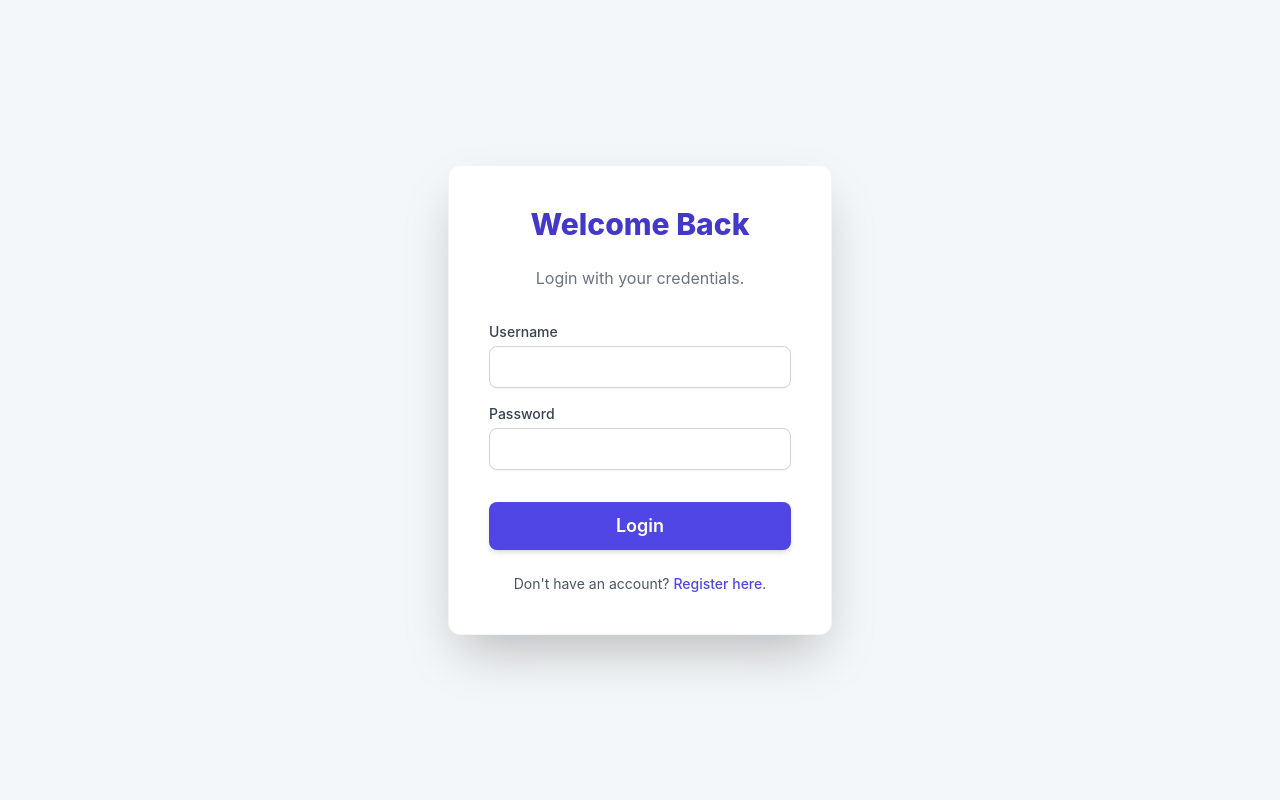
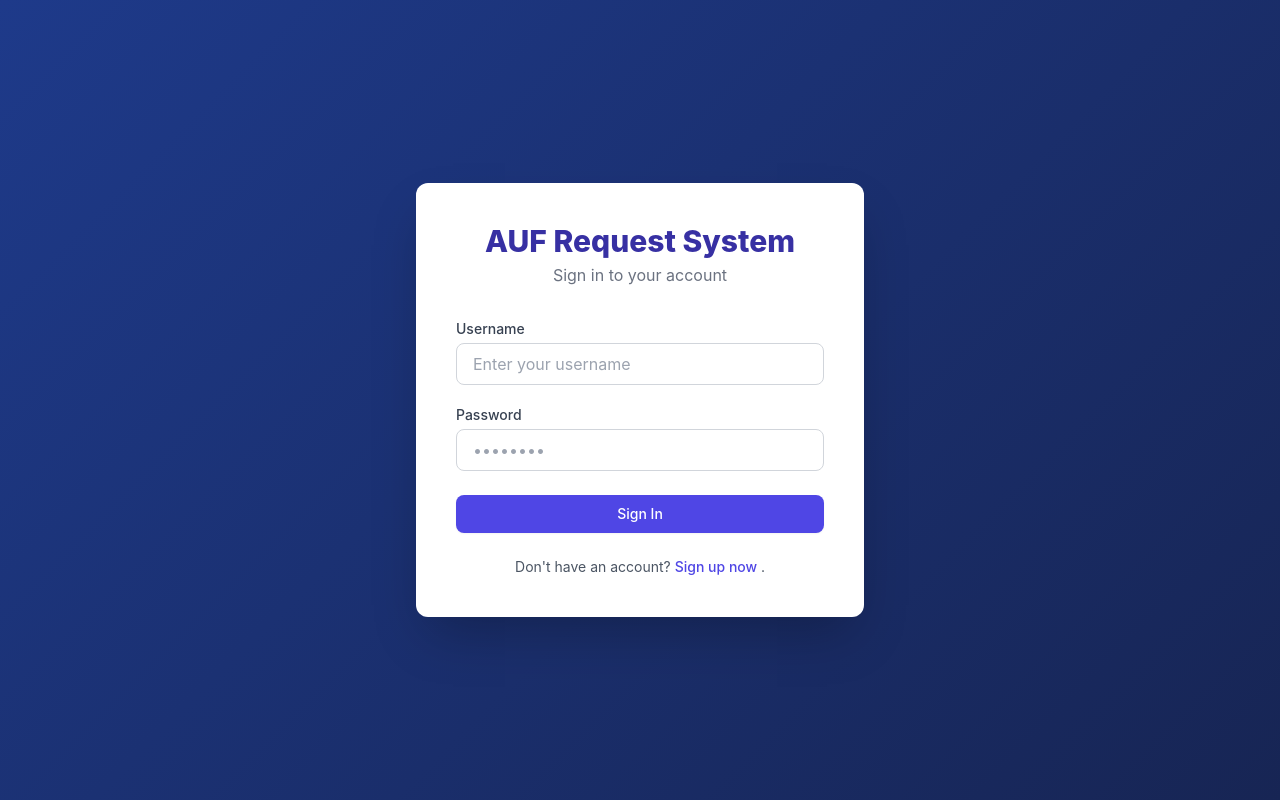
Before and after one commit to KurtSarmiento/auf-requests-system, a PHP site: page /login.php in a window 1280 px wide. Run offline with PHP 8.4, Linux system fonts and the light colour scheme; some libraries are stand-ins or nearby versions.

Commit message:
Refactor login logic to streamline user redirection and enhance error handling; update HTML structure for improved accessibility and styling.

```diff
--- a/login.php
+++ b/login.php
@@ -2,46 +2,41 @@
 // Initialize the session
 session_start();
 
-// Check if the user is already logged in, if so redirect to dashboard
-if (isset($_SESSION["loggedin"]) && $_SESSION["loggedin"] === true) {
-    // Redirect based on role
-    if ($_SESSION["role"] === 'Officer') {
-        header("location: dashboard.php");
-    } else {
-        header("location: admin_dashboard.php");
-    }
+// Check if the user is already logged in, if so redirect to the dashboard
+if(isset($_SESSION["loggedin"]) && $_SESSION["loggedin"] === true){
+    header("location: dashboard.php");
     exit;
 }
 
+// Include config file
 require_once "db_config.php";
 
 $username = $password = "";
 $username_err = $password_err = $login_err = "";
 
 // Processing form data when form is submitted
-if ($_SERVER["REQUEST_METHOD"] == "POST") {
+if($_SERVER["REQUEST_METHOD"] == "POST"){
 
     // Check if username is empty
-    if (empty(trim($_POST["username"]))) {
+    if(empty(trim($_POST["username"]))){
         $username_err = "Please enter username.";
-    } else {
+    } else{
         $username = trim($_POST["username"]);
     }
 
     // Check if password is empty
-    if (empty(trim($_POST["password"]))) {
+    if(empty(trim($_POST["password"]))){
         $password_err = "Please enter your password.";
-    } else {
+    } else{
         $password = trim($_POST["password"]);
     }
 
     // Validate credentials
-    if (empty($username_err) && empty($password_err)) {
+    if(empty($username_err) && empty($password_err)){
         // Prepare a select statement
-        // *** FIX APPLIED: SELECT column is now 'password' ***
-        $sql = "SELECT user_id, org_id, username, password, full_name, role FROM users WHERE username = ?";
+        $sql = "SELECT user_id, username, password, role, full_name, org_id FROM users WHERE username = ?";
 
-        if ($stmt = mysqli_prepare($link, $sql)) {
+        if($stmt = mysqli_prepare($link, $sql)){
             // Bind variables to the prepared statement as parameters
             mysqli_stmt_bind_param($stmt, "s", $param_username);
 
@@ -49,45 +44,40 @@ if ($_SERVER["REQUEST_METHOD"] == "POST") {
             $param_username = $username;
 
             // Attempt to execute the prepared statement
-            if (mysqli_stmt_execute($stmt)) {
+            if(mysqli_stmt_execute($stmt)){
                 // Store result
                 mysqli_stmt_store_result($stmt);
 
                 // Check if username exists, if yes then verify password
-                if (mysqli_stmt_num_rows($stmt) == 1) {
+                if(mysqli_stmt_num_rows($stmt) == 1){
                     // Bind result variables
-                    mysqli_stmt_bind_result($stmt, $user_id, $org_id, $username, $hashed_password, $full_name, $role);
-                    if (mysqli_stmt_fetch($stmt)) {
-                        if (password_verify($password, $hashed_password)) {
+                    mysqli_stmt_bind_result($stmt, $user_id, $username, $hashed_password, $role, $full_name, $org_id);
+                    if(mysqli_stmt_fetch($stmt)){
+                        if(password_verify($password, $hashed_password)){
                             // Password is correct, so start a new session
                             session_start();
 
                             // Store data in session variables
                             $_SESSION["loggedin"] = true;
                             $_SESSION["user_id"] = $user_id;
+                            $_SESSION["username"] = $username;
+                            $_SESSION["role"] = $role;
+                            $_SESSION["full_name"] = $full_name;
                             $_SESSION["org_id"] = $org_id;
-                            $_SESSION["username"] = $username;
-                            $_SESSION["full_name"] = $full_name;
-                            $_SESSION["role"] = $role; // Store the user's role
 
-                            // Redirect user to the appropriate dashboard based on role
-                            if ($role === 'Officer') {
-                                header("location: dashboard.php");
-                            } else {
-                                header("location: admin_dashboard.php");
-                            }
-
-                        } else {
+                            // Redirect user to dashboard page
+                            header("location: dashboard.php");
+                        } else{
                             // Password is not valid, display a generic error message
                             $login_err = "Invalid username or password.";
                         }
                     }
-                } else {
+                } else{
                     // Username doesn't exist, display a generic error message
                     $login_err = "Invalid username or password.";
                 }
-            } else {
-                echo "Oops! Something went wrong. Please try again later.";
+            } else{
+                $login_err = "Oops! Something went wrong with the database query. Please try again later.";
             }
 
             // Close statement
@@ -105,53 +95,81 @@ if ($_SERVER["REQUEST_METHOD"] == "POST") {
 <head>
     <meta charset="UTF-8">
     <meta name="viewport" content="width=device-width, initial-scale=1.0">
-    <title>Login | AUF Request System</title>
+    <title>Login - AUF System</title>
     <script src="https://cdn.tailwindcss.com"></script>
     <style>
-        body { font-family: 'Inter', sans-serif; background-color: #f4f7f9; }
-        .is-invalid { border-color: #ef4444; }
-        .invalid-feedback { color: #ef4444; font-size: 0.875rem; margin-top: 0.25rem; }
+        /* Custom font and base colors for an institutional look */
+        body {
+            font-family: 'Inter', sans-serif;
+            background-color: #e5e7eb; /* Light gray background */
+        }
+        .login-bg {
+            /* Example: Darker blue for background contrast */
+            background-image: linear-gradient(135deg, #1e3a8a 0%, #172554 100%);
+        }
     </style>
 </head>
-<body class="flex items-center justify-center min-h-screen">
-    <div class="w-full max-w-sm bg-white p-8 sm:p-10 rounded-xl shadow-2xl border border-gray-100">
-        <h2 class="text-3xl font-extrabold text-center text-indigo-700 mb-6">Welcome Back</h2>
-        <p class="text-center text-gray-500 mb-8">Login with your credentials.</p>
+<body class="login-bg min-h-screen flex items-center justify-center p-4">
+
+    <!-- Login Container Card -->
+    <div class="w-full max-w-md bg-white rounded-xl shadow-2xl overflow-hidden p-8 sm:p-10">
+
+        <!-- Header / Logo Area -->
+        <div class="text-center mb-8">
+            <h1 class="text-3xl font-extrabold text-indigo-800">AUF Request System</h1>
+            <p class="text-gray-500 mt-1">Sign in to your account</p>
+        </div>
 
         <?php
-        if (!empty($login_err)): ?>
-            <div class="bg-red-100 border-l-4 border-red-500 text-red-700 p-4 mb-6 rounded-lg" role="alert">
-                <p class="font-bold">Login Error</p>
-                <p><?php echo $login_err; ?></p>
-            </div>
-        <?php endif; ?>
+        // Display login error if set
+        if(!empty($login_err)){
+            echo '<div class="bg-red-100 border border-red-400 text-red-700 px-4 py-3 rounded-lg mb-4 text-sm" role="alert">' . $login_err . '</div>';
+        }
+        ?>
 
-        <form action="<?php echo htmlspecialchars($_SERVER["PHP_SELF"]); ?>" method="post" class="space-y-4">
-            <div>
-                <label for="username" class="block text-sm font-medium text-gray-700">Username</label>
+        <!-- Login Form -->
+        <form action="<?php echo htmlspecialchars($_SERVER["PHP_SELF"]); ?>" method="post">
+
+            <!-- Username Field -->
+            <div class="mb-5">
+                <label for="username" class="block text-sm font-medium text-gray-700 mb-1">Username</label>
                 <input type="text" name="username" id="username"
-                       class="mt-1 block w-full px-4 py-2 border rounded-lg shadow-sm focus:ring-indigo-500 focus:border-indigo-500 <?php echo (!empty($username_err)) ? 'is-invalid' : 'border-gray-300'; ?>"
-                       value="<?php echo htmlspecialchars($username); ?>">
-                <span class="invalid-feedback"><?php echo $username_err; ?></span>
+                       class="w-full px-4 py-2 border rounded-lg focus:ring-indigo-500 focus:border-indigo-500 transition duration-150
+                              <?php echo (!empty($username_err)) ? 'border-red-500' : 'border-gray-300'; ?>"
+                       value="<?php echo htmlspecialchars($username); ?>"
+                       placeholder="Enter your username">
+                <?php if (!empty($username_err)): ?>
+                    <p class="text-red-500 text-xs mt-1"><?php echo $username_err; ?></p>
+                <?php endif; ?>
             </div>
 
-            <div>
-                <label for="password" class="block text-sm font-medium text-gray-700">Password</label>
+            <!-- Password Field -->
+            <div class="mb-6">
+                <label for="password" class="block text-sm font-medium text-gray-700 mb-1">Password</label>
                 <input type="password" name="password" id="password"
-                       class="mt-1 block w-full px-4 py-2 border rounded-lg shadow-sm focus:ring-indigo-500 focus:border-indigo-500 <?php echo (!empty($password_err)) ? 'is-invalid' : 'border-gray-300'; ?>">
-                <span class="invalid-feedback"><?php echo $password_err; ?></span>
+                       class="w-full px-4 py-2 border rounded-lg focus:ring-indigo-500 focus:border-indigo-500 transition duration-150
+                              <?php echo (!empty($password_err)) ? 'border-red-500' : 'border-gray-300'; ?>"
+                       placeholder="••••••••">
+                <?php if (!empty($password_err)): ?>
+                    <p class="text-red-500 text-xs mt-1"><?php echo $password_err; ?></p>
+                <?php endif; ?>
             </div>
 
-            <div class="pt-4">
-                <button type="submit" class="w-full bg-indigo-600 text-white py-2.5 rounded-lg text-lg font-semibold hover:bg-indigo-700 transition duration-150 shadow-md transform hover:scale-[1.01] active:scale-95">
-                    Login
-                </button>
-            </div>
+            <!-- Submit Button -->
+            <button type="submit"
+                    class="w-full flex justify-center py-2 px-4 border border-transparent rounded-lg shadow-sm text-sm font-medium text-white bg-indigo-600 hover:bg-indigo-700 focus:outline-none focus:ring-2 focus:ring-offset-2 focus:ring-indigo-500 transition duration-150 ease-in-out">
+                Sign In
+            </button>
         </form>
 
-        <p class="mt-6 text-center text-sm text-gray-600">
-            Don't have an account? <a href="register.php" class="font-medium text-indigo-600 hover:text-indigo-500">Register here</a>.
-        </p>
+        <!-- Footer Link -->
+        <div class="mt-6 text-center text-sm">
+            <p class="text-gray-600">Don't have an account?
+                <a href="register.php" class="font-medium text-indigo-600 hover:text-indigo-500">
+                    Sign up now
+                </a>.
+            </p>
+        </div>
     </div>
 </body>
 </html>
```
